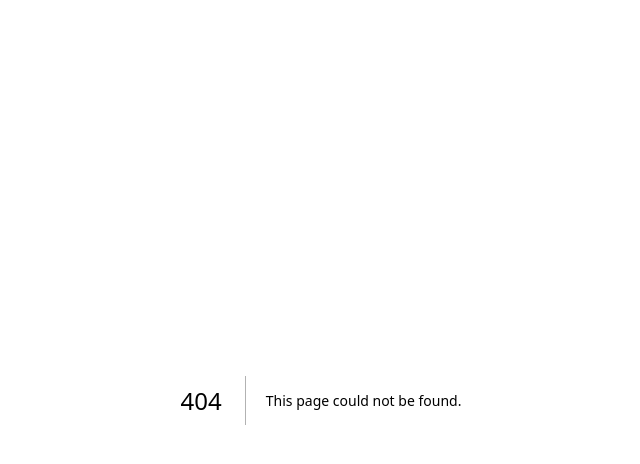
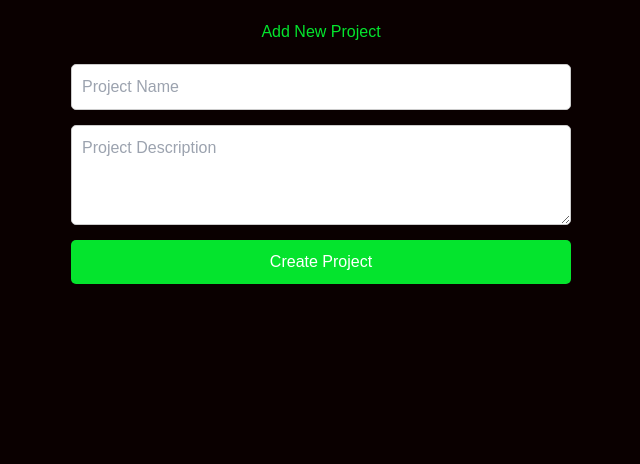
Before and after one commit to samuel-stjean/Aim, a Next.js app in the folder nextJSfrontEnd/: page /addProject in a window 1280 px wide. Before the commit this address had no page. Shown: the top 464 px of the page, without its empty margins (319-959 px from the left). Built offline with nearby package versions, Linux system fonts and the light colour scheme.

Commit message:
front end changes to test project table functions

```diff
--- /dev/null
+++ b/nextJSfrontEnd/pages/addProject.js
@@ -0,0 +1,82 @@
+import { useState } from 'react';
+import axios from 'axios';
+import { useRouter } from 'next/router';
+
+export default function AddProject() {
+  const [projectName, setProjectName] = useState('');
+  const [projectDescription, setProjectDescription] = useState('');
+  const router = useRouter();
+
+  const handleSubmit = async (e) => {
+    e.preventDefault();
+    try {
+      await axios.post('http://127.0.0.1:8000/projects', {
+        id: Date.now(), // or handle id generation in Supabase directly
+        project_name: projectName,
+        project_description: projectDescription
+      });
+      router.push('/');  // Redirect back home or projects overview after creation
+    } catch (error) {
+      console.error("Failed to add project:", error);
+      alert("Error creating project.");
+    }
+  };
+
+  return (
+    <div style={styles.container}>
+      <h1 style={styles.title}>Add New Project</h1>
+      <form onSubmit={handleSubmit} style={styles.form}>
+        <input
+          style={styles.input}
+          placeholder="Project Name"
+          value={projectName}
+          onChange={(e) => setProjectName(e.target.value)}
+          required
+        />
+        <textarea
+          style={{ ...styles.input, height: '100px' }}
+          placeholder="Project Description"
+          value={projectDescription}
+          onChange={(e) => setProjectDescription(e.target.value)}
+          required
+        />
+        <button type="submit" style={styles.button}>Create Project</button>
+      </form>
+    </div>
+  );
+}
+
+const styles = {
+  container: {
+    display: 'flex',
+    flexDirection: 'column',
+    alignItems: 'center',
+    padding: '20px',
+  },
+  title: {
+    color: '#04e42d',
+    marginBottom: '20px',
+  },
+  form: {
+    display: 'flex',
+    flexDirection: 'column',
+    gap: '15px',
+    width: '100%',
+    maxWidth: '500px',
+  },
+  input: {
+    padding: '10px',
+    borderRadius: '5px',
+    border: '1px solid #ccc',
+    fontSize: '1rem',
+  },
+  button: {
+    padding: '10px',
+    borderRadius: '5px',
+    border: 'none',
+    backgroundColor: '#04e42d',
+    color: '#fff',
+    cursor: 'pointer',
+    fontSize: '1rem',
+  },
+};
--- a/nextJSfrontEnd/pages/index.js
+++ b/nextJSfrontEnd/pages/index.js
@@ -38,6 +38,15 @@ export default function Home() {
     router.push('/issues')  // Redirect to the addNewDeveloper page
   }
 
+  const handleAddProject = () => {
+    router.push('/addProject');
+  }
+
+  const handleViewProjects = () => {
+    router.push('/projects');
+  }
+
+
 
   return (
     <div style={styles.container}>
@@ -52,6 +61,8 @@ export default function Home() {
         <button onClick={handleAdd} style={styles.button}>Add New Developer</button>
         <button onClick={handleAddIssue} style={styles.button}>Add New Issue</button>
         <button onClick={handleGetRecommendation} style={styles.button}>Get Recommendations</button>
+        <button onClick={handleAddProject} style={styles.button}>Add New Project</button>
+        <button onClick={handleViewProjects} style={styles.button}>View Projects</button>
       </div>
 
     </div>
--- /dev/null
+++ b/nextJSfrontEnd/pages/projects.js
@@ -0,0 +1,67 @@
+import { useEffect, useState } from 'react';
+import axios from 'axios';
+import { useRouter } from 'next/router';
+
+export default function Projects() {
+  const [projects, setProjects] = useState([]);
+  const router = useRouter();
+
+  useEffect(() => {
+    async function fetchProjects() {
+      const res = await axios.get('http://127.0.0.1:8000/projects');
+      setProjects(res.data);
+    }
+    fetchProjects();
+  }, []);
+
+  const goBackHome = () => {
+    router.push('/');
+  };
+
+  return (
+    <div style={styles.container}>
+      <h1 style={styles.title}>Existing Projects</h1>
+      <ul style={styles.list}>
+        {projects.map(project => (
+          <li key={project.id} style={styles.item}>
+            <strong>{project.project_name}</strong>: {project.project_description}
+          </li>
+        ))}
+      </ul>
+      <button onClick={goBackHome} style={styles.button}>Go Back Home</button>
+    </div>
+  );
+}
+
+const styles = {
+  container: {
+    padding: '20px',
+    display: 'flex',
+    flexDirection: 'column',
+    alignItems: 'center'
+  },
+  title: {
+    fontSize: '2rem',
+    marginBottom: '20px',
+    color: '#04e42d'
+  },
+  list: {
+    listStyle: 'none',
+    padding: 0,
+    width: '100%',
+    maxWidth: '600px'
+  },
+  item: {
+    padding: '10px',
+    borderBottom: '1px solid #ccc'
+  },
+  button: {
+    marginTop: '20px',
+    padding: '10px',
+    backgroundColor: '#04e42d',
+    color: '#fff',
+    border: 'none',
+    borderRadius: '5px',
+    cursor: 'pointer'
+  }
+};
```
